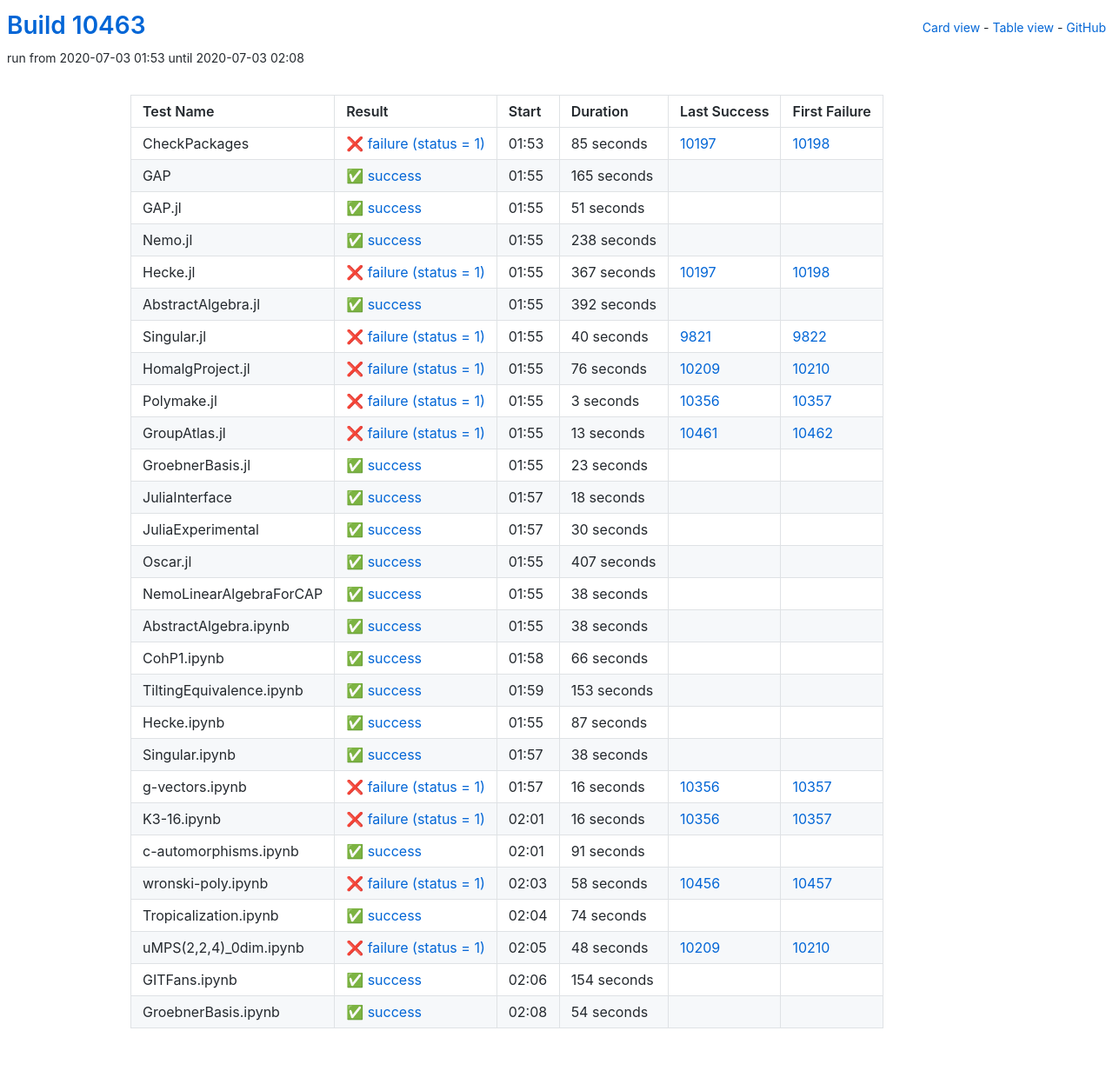
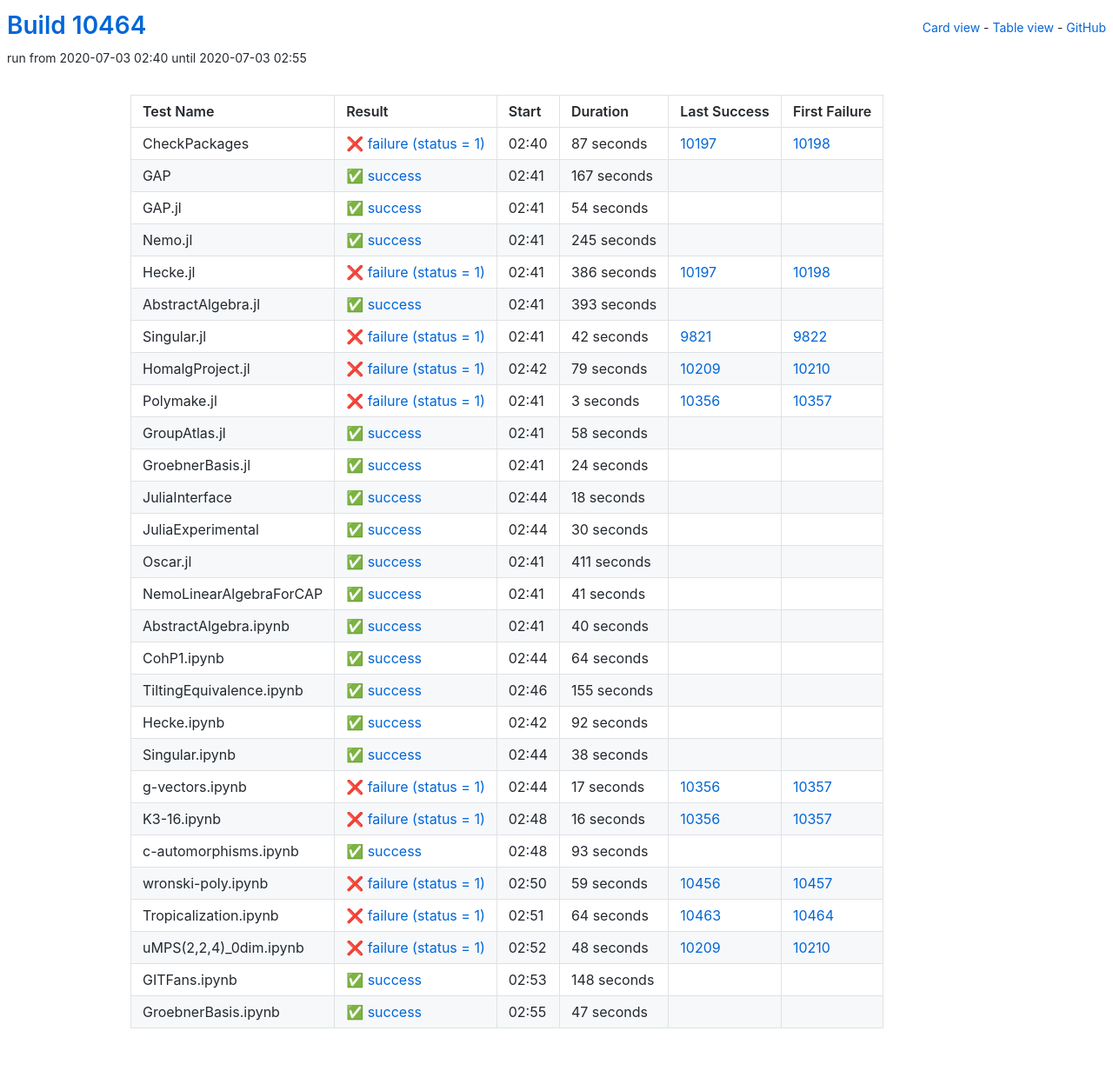
Before and after one commit to oscar-system/oscar-ci-status, a Jekyll site: the page built from table.html, in a window 1280 px wide. Shown: the whole page at 87% size. Built offline with Jekyll 4.4.1, drawn with Linux system fonts in a browser that asks for light colours.

Commit message:
Build #10464

```diff
--- a/_data/ci.yml
+++ b/_data/ci.yml
@@ -1,6 +1,6 @@
 ---
-build: 10463
-build_url: https://oscarci.mathematik.uni-kl.de/job/oscar/10463/
+build: 10464
+build_url: https://oscarci.mathematik.uni-kl.de/job/oscar/10464/
 job: oscar
 organization: oscar-system
 repo: oscar-ci-status
@@ -8,104 +8,104 @@
 tests:
 - name: CheckPackages
   id: checkpackages
-  log: https://oscarci.mathematik.uni-kl.de/job/oscar/10463/artifact/logs/build-10463/CheckPackages.log
-  start: 2020-07-03 01:53
+  log: https://oscarci.mathematik.uni-kl.de/job/oscar/10464/artifact/logs/build-10464/CheckPackages.log
+  start: 2020-07-03 02:40
   success: false
   exitcode: 1
   status: failure
-  duration: 85
+  duration: 87
   last_success: 10197
   last_success_url: https://oscarci.mathematik.uni-kl.de/job/oscar/10197/
   first_failure: 10198
   first_failure_url: https://oscarci.mathematik.uni-kl.de/job/oscar/10198/
 - name: GAP
   id: gap
-  log: https://oscarci.mathematik.uni-kl.de/job/oscar/10463/artifact/logs/build-10463/GAP.log
-  start: 2020-07-03 01:55
+  log: https://oscarci.mathematik.uni-kl.de/job/oscar/10464/artifact/logs/build-10464/GAP.log
+  start: 2020-07-03 02:41
   success: true
   exitcode: 0
   status: success
-  duration: 165
+  duration: 167
   last_success: false
   last_success_url:
   first_failure: false
   first_failure_url:
 - name: GAP.jl
   id: gap-jl
-  log: https://oscarci.mathematik.uni-kl.de/job/oscar/10463/artifact/logs/build-10463/GAP.jl.log
-  start: 2020-07-03 01:55
+  log: https://oscarci.mathematik.uni-kl.de/job/oscar/10464/artifact/logs/build-10464/GAP.jl.log
+  start: 2020-07-03 02:41
   success: true
   exitcode: 0
   status: success
-  duration: 51
+  duration: 54
   last_success: false
   last_success_url:
   first_failure: false
   first_failure_url:
 - name: Nemo.jl
   id: nemo-jl
-  log: https://oscarci.mathematik.uni-kl.de/job/oscar/10463/artifact/logs/build-10463/Nemo.jl.log
-  start: 2020-07-03 01:55
+  log: https://oscarci.mathematik.uni-kl.de/job/oscar/10464/artifact/logs/build-10464/Nemo.jl.log
+  start: 2020-07-03 02:41
   success: true
   exitcode: 0
   status: success
-  duration: 238
+  duration: 245
   last_success: false
   last_success_url:
   first_failure: false
   first_failure_url:
 - name: Hecke.jl
   id: hecke-jl
-  log: https://oscarci.mathematik.uni-kl.de/job/oscar/10463/artifact/logs/build-10463/Hecke.jl.log
-  start: 2020-07-03 01:55
+  log: https://oscarci.mathematik.uni-kl.de/job/oscar/10464/artifact/logs/build-10464/Hecke.jl.log
+  start: 2020-07-03 02:41
   success: false
   exitcode: 1
   status: failure
-  duration: 367
+  duration: 386
   last_success: 10197
   last_success_url: https://oscarci.mathematik.uni-kl.de/job/oscar/10197/
   first_failure: 10198
   first_failure_url: https://oscarci.mathematik.uni-kl.de/job/oscar/10198/
 - name: AbstractAlgebra.jl
   id: abstractalgebra-jl
-  log: https://oscarci.mathematik.uni-kl.de/job/oscar/10463/artifact/logs/build-10463/AbstractAlgebra.jl.log
-  start: 2020-07-03 01:55
+  log: https://oscarci.mathematik.uni-kl.de/job/oscar/10464/artifact/logs/build-10464/AbstractAlgebra.jl.log
+  start: 2020-07-03 02:41
   success: true
   exitcode: 0
   status: success
-  duration: 392
+  duration: 393
   last_success: false
   last_success_url:
   first_failure: false
   first_failure_url:
 - name: Singular.jl
   id: singular-jl
-  log: https://oscarci.mathematik.uni-kl.de/job/oscar/10463/artifact/logs/build-10463/Singular.jl.log
-  start: 2020-07-03 01:55
+  log: https://oscarci.mathematik.uni-kl.de/job/oscar/10464/artifact/logs/build-10464/Singular.jl.log
+  start: 2020-07-03 02:41
   success: false
   exitcode: 1
   status: failure
-  duration: 40
+  duration: 42
   last_success: 9821
   last_success_url: https://oscarci.mathematik.uni-kl.de/job/oscar/9821/
   first_failure: 9822
   first_failure_url: https://oscarci.mathematik.uni-kl.de/job/oscar/9822/
 - name: HomalgProject.jl
   id: homalgproject-jl
-  log: https://oscarci.mathematik.uni-kl.de/job/oscar/10463/artifact/logs/build-10463/HomalgProject.jl.log
-  start: 2020-07-03 01:55
+  log: https://oscarci.mathematik.uni-kl.de/job/oscar/10464/artifact/logs/build-10464/HomalgProject.jl.log
+  start: 2020-07-03 02:42
   success: false
   exitcode: 1
   status: failure
-  duration: 76
+  duration: 79
   last_success: 10209
   last_success_url: https://oscarci.mathematik.uni-kl.de/job/oscar/10209/
   first_failure: 10210
   first_failure_url: https://oscarci.mathematik.uni-kl.de/job/oscar/10210/
 - name: Polymake.jl
   id: polymake-jl
-  log: https://oscarci.mathematik.uni-kl.de/job/oscar/10463/artifact/logs/build-10463/Polymake.jl.log
-  start: 2020-07-03 01:55
+  log: https://oscarci.mathematik.uni-kl.de/job/oscar/10464/artifact/logs/build-10464/Polymake.jl.log
+  start: 2020-07-03 02:41
   success: false
   exitcode: 1
   status: failure
@@ -116,32 +116,32 @@
   first_failure_url: https://oscarci.mathematik.uni-kl.de/job/oscar/10357/
 - name: GroupAtlas.jl
   id: groupatlas-jl
-  log: https://oscarci.mathematik.uni-kl.de/job/oscar/10463/artifact/logs/build-10463/GroupAtlas.jl.log
-  start: 2020-07-03 01:55
-  success: false
-  exitcode: 1
-  status: failure
-  duration: 13
-  last_success: 10461
-  last_success_url: https://oscarci.mathematik.uni-kl.de/job/oscar/10461/
-  first_failure: 10462
-  first_failure_url: https://oscarci.mathematik.uni-kl.de/job/oscar/10462/
-- name: GroebnerBasis.jl
-  id: groebnerbasis-jl
-  log: https://oscarci.mathematik.uni-kl.de/job/oscar/10463/artifact/logs/build-10463/GroebnerBasis.jl.log
-  start: 2020-07-03 01:55
+  log: https://oscarci.mathematik.uni-kl.de/job/oscar/10464/artifact/logs/build-10464/GroupAtlas.jl.log
+  start: 2020-07-03 02:41
   success: true
   exitcode: 0
   status: success
-  duration: 23
+  duration: 58
+  last_success: false
+  last_success_url:
+  first_failure: false
+  first_failure_url:
+- name: GroebnerBasis.jl
+  id: groebnerbasis-jl
+  log: https://oscarci.mathematik.uni-kl.de/job/oscar/10464/artifact/logs/build-10464/GroebnerBasis.jl.log
+  start: 2020-07-03 02:41
+  success: true
+  exitcode: 0
+  status: success
+  duration: 24
   last_success: false
   last_success_url:
   first_failure: false
   first_failure_url:
 - name: JuliaInterface
   id: juliainterface
-  log: https://oscarci.mathematik.uni-kl.de/job/oscar/10463/artifact/logs/build-10463/JuliaInterface.log
-  start: 2020-07-03 01:57
+  log: https://oscarci.mathematik.uni-kl.de/job/oscar/10464/artifact/logs/build-10464/JuliaInterface.log
+  start: 2020-07-03 02:44
   success: true
   exitcode: 0
   status: success
@@ -152,8 +152,8 @@
   first_failure_url:
 - name: JuliaExperimental
   id: juliaexperimental
-  log: https://oscarci.mathematik.uni-kl.de/job/oscar/10463/artifact/logs/build-10463/JuliaExperimental.log
-  start: 2020-07-03 01:57
+  log: https://oscarci.mathematik.uni-kl.de/job/oscar/10464/artifact/logs/build-10464/JuliaExperimental.log
+  start: 2020-07-03 02:44
   success: true
   exitcode: 0
   status: success
@@ -164,80 +164,80 @@
   first_failure_url:
 - name: Oscar.jl
   id: oscar-jl
-  log: https://oscarci.mathematik.uni-kl.de/job/oscar/10463/artifact/logs/build-10463/Oscar.jl.log
-  start: 2020-07-03 01:55
+  log: https://oscarci.mathematik.uni-kl.de/job/oscar/10464/artifact/logs/build-10464/Oscar.jl.log
+  start: 2020-07-03 02:41
   success: true
   exitcode: 0
   status: success
-  duration: 407
+  duration: 411
   last_success: false
   last_success_url:
   first_failure: false
   first_failure_url:
 - name: NemoLinearAlgebraForCAP
   id: nemolinearalgebraforcap
-  log: https://oscarci.mathematik.uni-kl.de/job/oscar/10463/artifact/logs/build-10463/NemoLinearAlgebraForCAP.log
-  start: 2020-07-03 01:55
+  log: https://oscarci.mathematik.uni-kl.de/job/oscar/10464/artifact/logs/build-10464/NemoLinearAlgebraForCAP.log
+  start: 2020-07-03 02:41
   success: true
   exitcode: 0
   status: success
-  duration: 38
+  duration: 41
   last_success: false
   last_success_url:
   first_failure: false
   first_failure_url:
 - name: AbstractAlgebra.ipynb
   id: abstractalgebra-ipynb
-  log: https://oscarci.mathematik.uni-kl.de/job/oscar/10463/artifact/logs/build-10463/AbstractAlgebra.ipynb.log
-  start: 2020-07-03 01:55
+  log: https://oscarci.mathematik.uni-kl.de/job/oscar/10464/artifact/logs/build-10464/AbstractAlgebra.ipynb.log
+  start: 2020-07-03 02:41
   success: true
   exitcode: 0
   status: success
-  duration: 38
+  duration: 40
   last_success: false
   last_success_url:
   first_failure: false
   first_failure_url:
 - name: CohP1.ipynb
   id: cohp1-ipynb
-  log: https://oscarci.mathematik.uni-kl.de/job/oscar/10463/artifact/logs/build-10463/CohP1.ipynb.log
-  start: 2020-07-03 01:58
+  log: https://oscarci.mathematik.uni-kl.de/job/oscar/10464/artifact/logs/build-10464/CohP1.ipynb.log
+  start: 2020-07-03 02:44
   success: true
   exitcode: 0
   status: success
-  duration: 66
+  duration: 64
   last_success: false
   last_success_url:
   first_failure: false
   first_failure_url:
 - name: TiltingEquivalence.ipynb
   id: tiltingequivalence-ipynb
-  log: https://oscarci.mathematik.uni-kl.de/job/oscar/10463/artifact/logs/build-10463/TiltingEquivalence.ipynb.log
-  start: 2020-07-03 01:59
+  log: https://oscarci.mathematik.uni-kl.de/job/oscar/10464/artifact/logs/build-10464/TiltingEquivalence.ipynb.log
+  start: 2020-07-03 02:46
   success: true
   exitcode: 0
   status: success
-  duration: 153
+  duration: 155
   last_success: false
   last_success_url:
   first_failure: false
   first_failure_url:
 - name: Hecke.ipynb
   id: hecke-ipynb
-  log: https://oscarci.mathematik.uni-kl.de/job/oscar/10463/artifact/logs/build-10463/Hecke.ipynb.log
-  start: 2020-07-03 01:55
+  log: https://oscarci.mathematik.uni-kl.de/job/oscar/10464/artifact/logs/build-10464/Hecke.ipynb.log
+  start: 2020-07-03 02:42
   success: true
   exitcode: 0
   status: success
-  duration: 87
+  duration: 92
   last_success: false
   last_success_url:
   first_failure: false
   first_failure_url:
 - name: Singular.ipynb
   id: singular-ipynb
-  log: https://oscarci.mathematik.uni-kl.de/job/oscar/10463/artifact/logs/build-10463/Singular.ipynb.log
-  start: 2020-07-03 01:57
+  log: https://oscarci.mathematik.uni-kl.de/job/oscar/10464/artifact/logs/build-10464/Singular.ipynb.log
+  start: 2020-07-03 02:44
   success: true
   exitcode: 0
   status: success
@@ -248,20 +248,20 @@
   first_failure_url:
 - name: g-vectors.ipynb
   id: g-vectors-ipynb
-  log: https://oscarci.mathematik.uni-kl.de/job/oscar/10463/artifact/logs/build-10463/g-vectors.ipynb.log
-  start: 2020-07-03 01:57
+  log: https://oscarci.mathematik.uni-kl.de/job/oscar/10464/artifact/logs/build-10464/g-vectors.ipynb.log
+  start: 2020-07-03 02:44
   success: false
   exitcode: 1
   status: failure
-  duration: 16
+  duration: 17
   last_success: 10356
   last_success_url: https://oscarci.mathematik.uni-kl.de/job/oscar/10356/
   first_failure: 10357
   first_failure_url: https://oscarci.mathematik.uni-kl.de/job/oscar/10357/
 - name: K3-16.ipynb
   id: k3-16-ipynb
-  log: https://oscarci.mathematik.uni-kl.de/job/oscar/10463/artifact/logs/build-10463/K3-16.ipynb.log
-  start: 2020-07-03 02:01
+  log: https://oscarci.mathematik.uni-kl.de/job/oscar/10464/artifact/logs/build-10464/K3-16.ipynb.log
+  start: 2020-07-03 02:48
   success: false
   exitcode: 1
   status: failure
@@ -272,44 +272,44 @@
   first_failure_url: https://oscarci.mathematik.uni-kl.de/job/oscar/10357/
 - name: c-automorphisms.ipynb
   id: c-automorphisms-ipynb
-  log: https://oscarci.mathematik.uni-kl.de/job/oscar/10463/artifact/logs/build-10463/c-automorphisms.ipynb.log
-  start: 2020-07-03 02:01
+  log: https://oscarci.mathematik.uni-kl.de/job/oscar/10464/artifact/logs/build-10464/c-automorphisms.ipynb.log
+  start: 2020-07-03 02:48
   success: true
   exitcode: 0
   status: success
-  duration: 91
+  duration: 93
   last_success: false
   last_success_url:
   first_failure: false
   first_failure_url:
 - name: wronski-poly.ipynb
   id: wronski-poly-ipynb
-  log: https://oscarci.mathematik.uni-kl.de/job/oscar/10463/artifact/logs/build-10463/wronski-poly.ipynb.log
-  start: 2020-07-03 02:03
+  log: https://oscarci.mathematik.uni-kl.de/job/oscar/10464/artifact/logs/build-10464/wronski-poly.ipynb.log
+  start: 2020-07-03 02:50
   success: false
   exitcode: 1
   status: failure
-  duration: 58
+  duration: 59
   last_success: 10456
   last_success_url: https://oscarci.mathematik.uni-kl.de/job/oscar/10456/
   first_failure: 10457
   first_failure_url: https://oscarci.mathematik.uni-kl.de/job/oscar/10457/
 - name: Tropicalization.ipynb
   id: tropicalization-ipynb
-  log: https://oscarci.mathematik.uni-kl.de/job/oscar/10463/artifact/logs/build-10463/Tropicalization.ipynb.log
-  start: 2020-07-03 02:04
-  success: true
-  exitcode: 0
-  status: success
-  duration: 74
-  last_success: false
-  last_success_url:
-  first_failure: false
-  first_failure_url:
+  log: https://oscarci.mathematik.uni-kl.de/job/oscar/10464/artifact/logs/build-10464/Tropicalization.ipynb.log
+  start: 2020-07-03 02:51
+  success: false
+  exitcode: 1
+  status: failure
+  duration: 64
+  last_success: 10463
+  last_success_url: https://oscarci.mathematik.uni-kl.de/job/oscar/10463/
+  first_failure: 10464
+  first_failure_url: https://oscarci.mathematik.uni-kl.de/job/oscar/10464/
 - name: uMPS(2,2,4)_0dim.ipynb
   id: umps-2-2-4-0dim-ipynb
-  log: https://oscarci.mathematik.uni-kl.de/job/oscar/10463/artifact/logs/build-10463/uMPS-2-2-4-_0dim.ipynb.log
-  start: 2020-07-03 02:05
+  log: https://oscarci.mathematik.uni-kl.de/job/oscar/10464/artifact/logs/build-10464/uMPS-2-2-4-_0dim.ipynb.log
+  start: 2020-07-03 02:52
   success: false
   exitcode: 1
   status: failure
@@ -320,24 +320,24 @@
   first_failure_url: https://oscarci.mathematik.uni-kl.de/job/oscar/10210/
 - name: GITFans.ipynb
   id: gitfans-ipynb
-  log: https://oscarci.mathematik.uni-kl.de/job/oscar/10463/artifact/logs/build-10463/GITFans.ipynb.log
-  start: 2020-07-03 02:06
+  log: https://oscarci.mathematik.uni-kl.de/job/oscar/10464/artifact/logs/build-10464/GITFans.ipynb.log
+  start: 2020-07-03 02:53
   success: true
   exitcode: 0
   status: success
-  duration: 154
+  duration: 148
   last_success: false
   last_success_url:
   first_failure: false
   first_failure_url:
 - name: GroebnerBasis.ipynb
   id: groebnerbasis-ipynb
-  log: https://oscarci.mathematik.uni-kl.de/job/oscar/10463/artifact/logs/build-10463/GroebnerBasis.ipynb.log
-  start: 2020-07-03 02:08
+  log: https://oscarci.mathematik.uni-kl.de/job/oscar/10464/artifact/logs/build-10464/GroebnerBasis.ipynb.log
+  start: 2020-07-03 02:55
   success: true
   exitcode: 0
   status: success
-  duration: 54
+  duration: 47
   last_success: false
   last_success_url:
   first_failure: false
```
Also changed, not shown: README.md.
